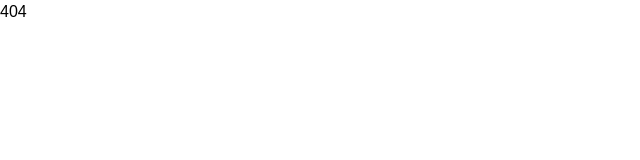
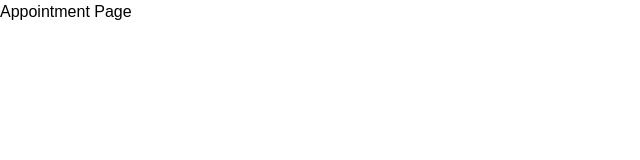
Before and after one commit to abrarasif11/PH-Healthcare-Frontend, a Next.js app: page /dashboard/admin/appointments in a window 1280 px wide. Before the commit this address had no page. Shown: the top 160 px of the page, without its empty margins (0-640 px from the left). Built offline with nearby package versions, Linux system fonts and the light colour scheme; a web font is replaced by a local one.

Commit message:
Setting Up Admin Routes

```diff
--- /dev/null
+++ b/src/app/(withDashboardLayout)/dashboard/admin/appointments/page.tsx
@@ -0,0 +1,11 @@
+import React from "react";
+
+const AppointmentPage = () => {
+  return (
+    <div>
+      <h2>Appointment Page</h2>
+    </div>
+  );
+};
+
+export default AppointmentPage;
--- /dev/null
+++ b/src/app/(withDashboardLayout)/dashboard/admin/doctors/page.tsx
@@ -0,0 +1,11 @@
+import React from "react";
+
+const DoctorsPage = () => {
+  return (
+    <div>
+      <h1>DoctorsPage</h1>
+    </div>
+  );
+};
+
+export default DoctorsPage;
--- /dev/null
+++ b/src/app/(withDashboardLayout)/dashboard/admin/schedules/page.tsx
@@ -0,0 +1,11 @@
+import React from "react";
+
+const SchedulesPage = () => {
+  return (
+    <div>
+      <h1>Schedules Page</h1>
+    </div>
+  );
+};
+
+export default SchedulesPage;
--- /dev/null
+++ b/src/app/(withDashboardLayout)/dashboard/admin/specialties/page.tsx
@@ -0,0 +1,11 @@
+import React from "react";
+
+const SpecialtiesPage = () => {
+  return (
+    <div>
+      <h1>SpecialtiesPage</h1>
+    </div>
+  );
+};
+
+export default SpecialtiesPage;
```
Also changed, not shown: src/components/Dashboard/Sidebar/Sidebar.tsx (+1 -12 lines).
